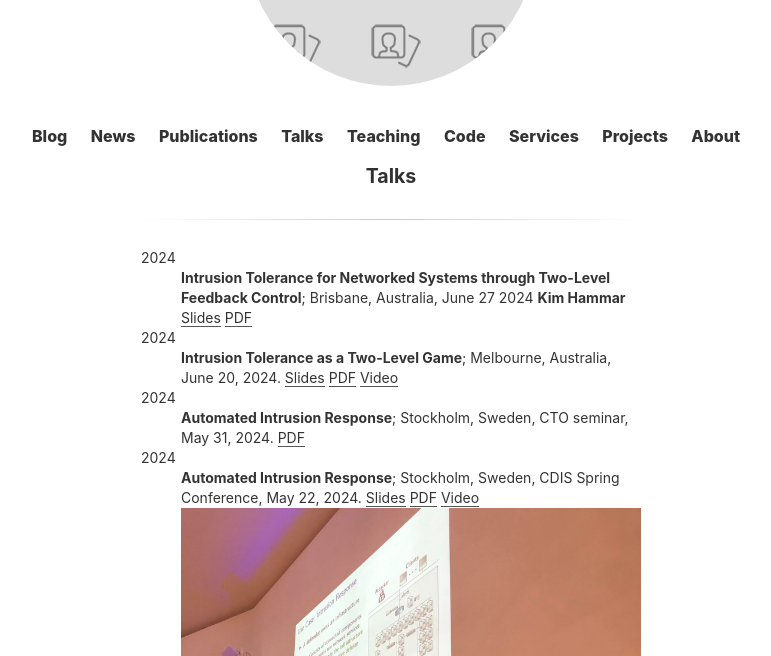
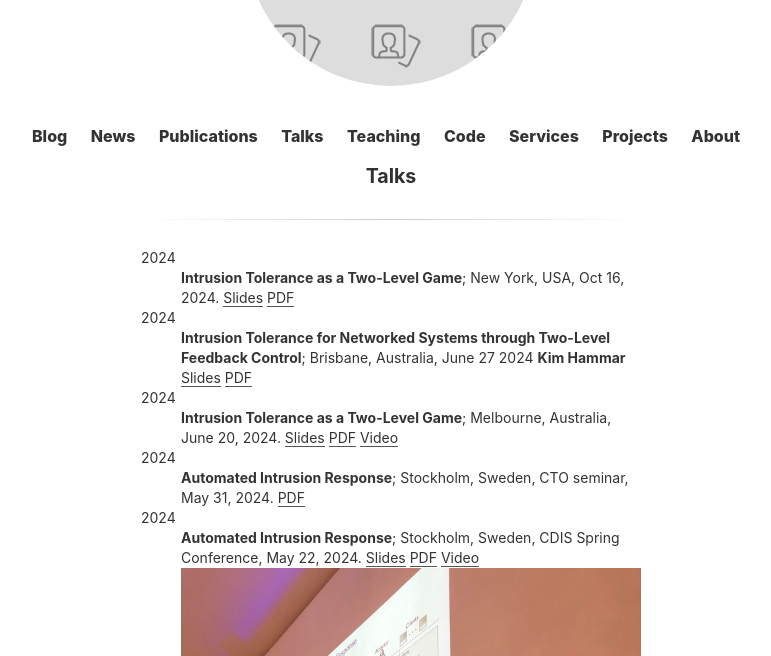
Before and after one commit to Limmen/Limmen.github.io, a Jekyll site: the page built from talks.md, in a window 1280 px wide and 900 px high, cut to the strip 244-900 px from the top of the window. Shown: the whole strip, without its empty margins (249-1020 px from the left). Built offline with Jekyll 4.4.1, drawn with Linux system fonts in a browser that asks for light colours.

Commit message:
add talk

```diff
--- a/talks.md
+++ b/talks.md
@@ -2,6 +2,11 @@
 layout: page
 title: Talks
 ---
+
+2024
+:   **Intrusion Tolerance as a Two-Level Game**; New York, USA, Oct 16, 2024.
+	[Slides](https://www.slideshare.net/slideshow/intrusion-tolerance-as-a-two-level-game-gamesec24/272500784)
+	[PDF](/assets/slides/hammar_gs24.pdf)
 
 2024
 :   **Intrusion Tolerance for Networked Systems through Two-Level Feedback Control**; Brisbane, Australia, June 27 2024
```
Also changed, not shown: 1 other file.
